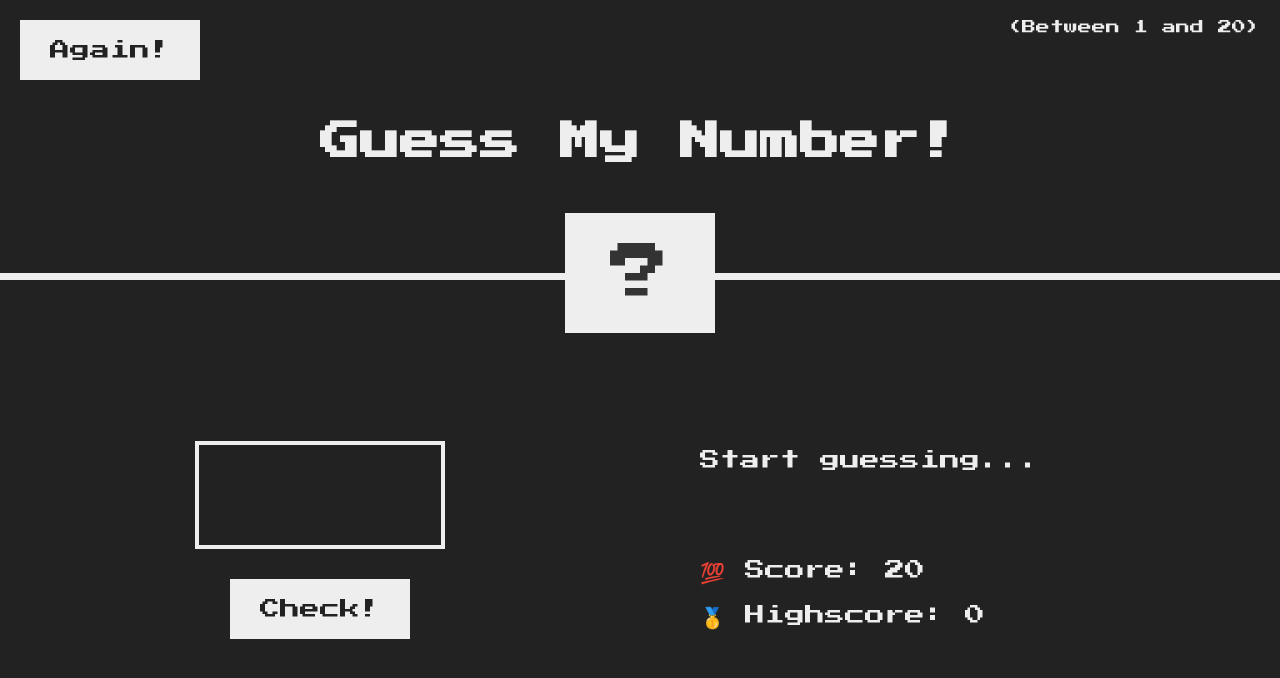
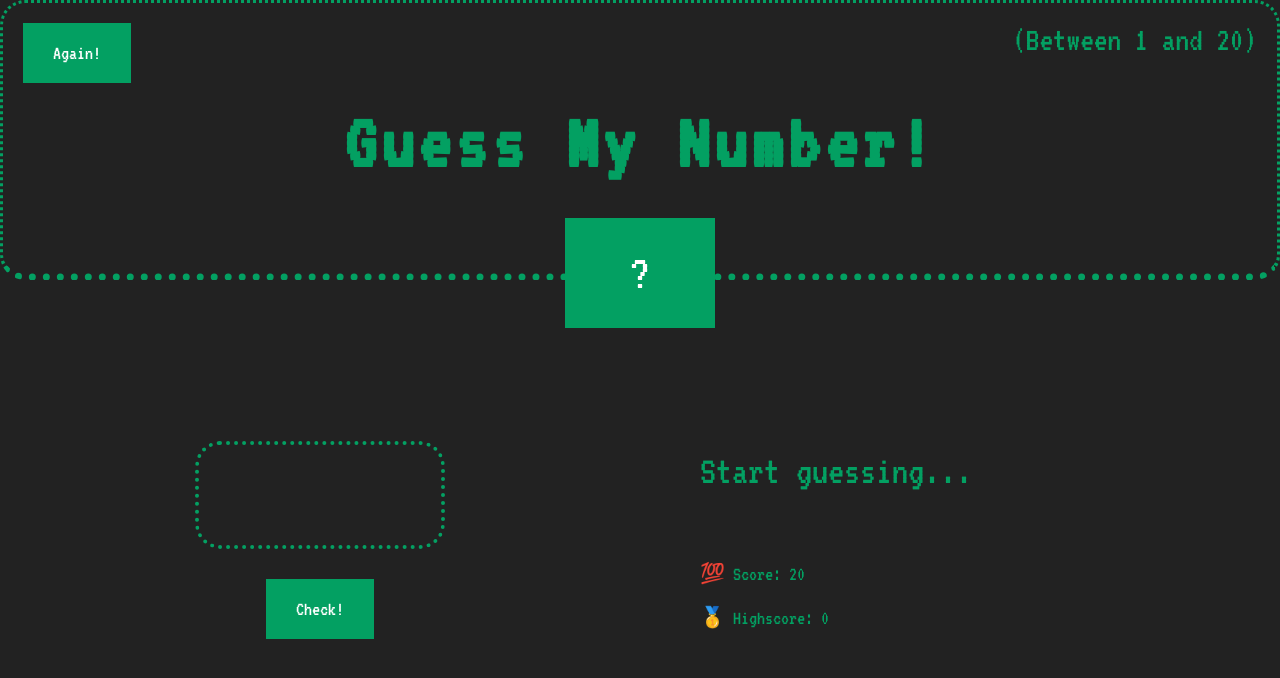
Before and after one commit to G-Jenkins/Games, a plain HTML site: page index.html in a window 1280 px wide. Drawn offline with Linux system fonts and the light colour scheme.

Commit message:
Update style.css

```diff
--- a/style.css
+++ b/style.css
@@ -1,4 +1,4 @@
-@import url('https://fonts.googleapis.com/css?family=Press+Start+2P&display=swap');
+@import url('https://fonts.googleapis.com/css2?family=Noto+Sans&family=VT323&display=swap');
 
 * {
   margin: 0;
@@ -12,8 +12,8 @@ html {
 }
 
 body {
-  font-family: 'Press Start 2P', sans-serif;
-  color: #eee;
+  font-family: 'VT323', monospace;
+  color: #03A062;
   background-color: #222;
   /* background-color: #60b347; */
 }
@@ -22,12 +22,14 @@ body {
 header {
   position: relative;
   height: 35vh;
-  border-bottom: 7px solid #eee;
+  border-bottom: 7px solid #03A062;
+  border-style: dotted;
+  border-radius: 25px;
 }
 
 main {
   height: 65vh;
-  color: #eee;
+  color: #03A062;
   display: flex;
   align-items: center;
   justify-content: space-around;
@@ -47,7 +49,8 @@ main {
 
 /* ELEMENTS STYLE */
 h1 {
-  font-size: 4rem;
+  font-size: 8rem;
+  letter-spacing: 5px;
   text-align: center;
   position: absolute;
   width: 100%;
@@ -57,9 +60,9 @@ h1 {
 }
 
 .number {
-  background: #eee;
-  color: #333;
-  font-size: 6rem;
+  background: #03A062;
+  color: #FFF;
+  font-size: 5rem;
   width: 15rem;
   padding: 3rem 0rem;
   text-align: center;
@@ -70,7 +73,7 @@ h1 {
 }
 
 .between {
-  font-size: 1.4rem;
+  font-size: 3.4rem;
   position: absolute;
   top: 2rem;
   right: 2rem;
@@ -84,7 +87,7 @@ h1 {
 
 .guess {
   background: none;
-  border: 4px solid #eee;
+  border: 4px solid #03A062;
   font-family: inherit;
   color: inherit;
   font-size: 5rem;
@@ -93,12 +96,14 @@ h1 {
   text-align: center;
   display: block;
   margin-bottom: 3rem;
+  border-style: dotted;
+  border-radius: 25px;;
 }
 
 .btn {
   border: none;
-  background-color: #eee;
-  color: #222;
+  background-color: #03A062;
+  color: #FFF;
   font-size: 2rem;
   font-family: inherit;
   padding: 2rem 3rem;
@@ -112,6 +117,7 @@ h1 {
 .message {
   margin-bottom: 8rem;
   height: 3rem;
+  font-size: 40px;
 }
 
 .label-score {
```
